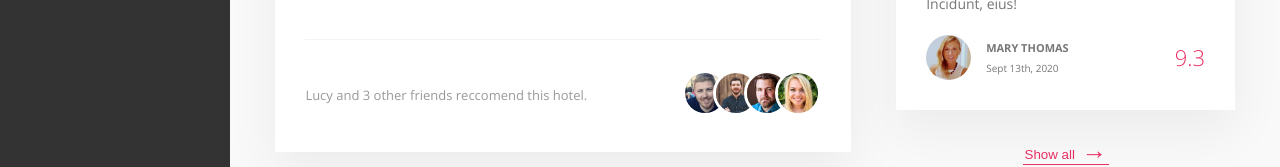
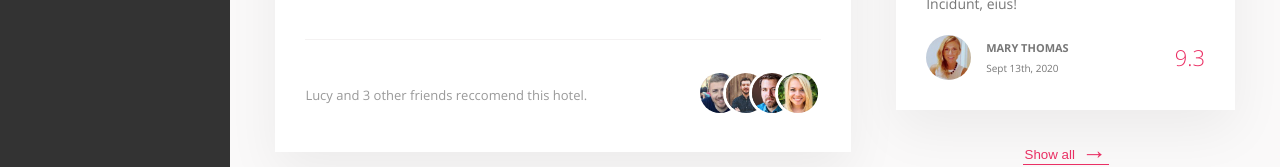
Before and after one commit to dario-piotrowicz/VueJS3-CSS_demo_Trillo_website_miniproject, a Vue app: page / in a window 1280 px wide. Shown: the part 746-913 px from the top of the page. Built offline with nearby package versions, Linux system fonts and the light colour scheme.

Commit message:
descreased the space between friend images to make it look nice on smaller screens too

```diff
--- a/src/components/HotelView/Description.vue
+++ b/src/components/HotelView/Description.vue
@@ -157,7 +157,7 @@
         border: 3px solid #fff;
 
         &:not(:last-child) {
-          margin-right: -1.5rem;
+          margin-right: -2rem;
         }
       }
     }
```
